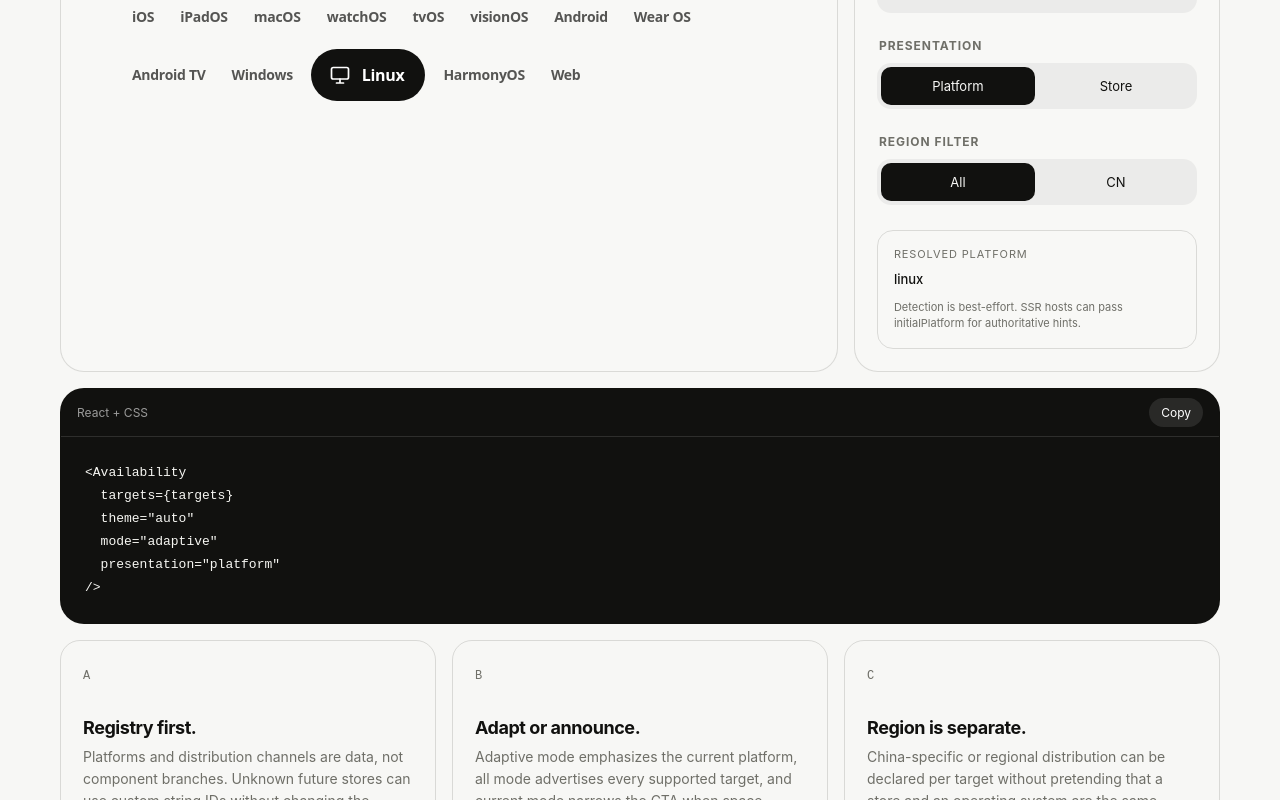
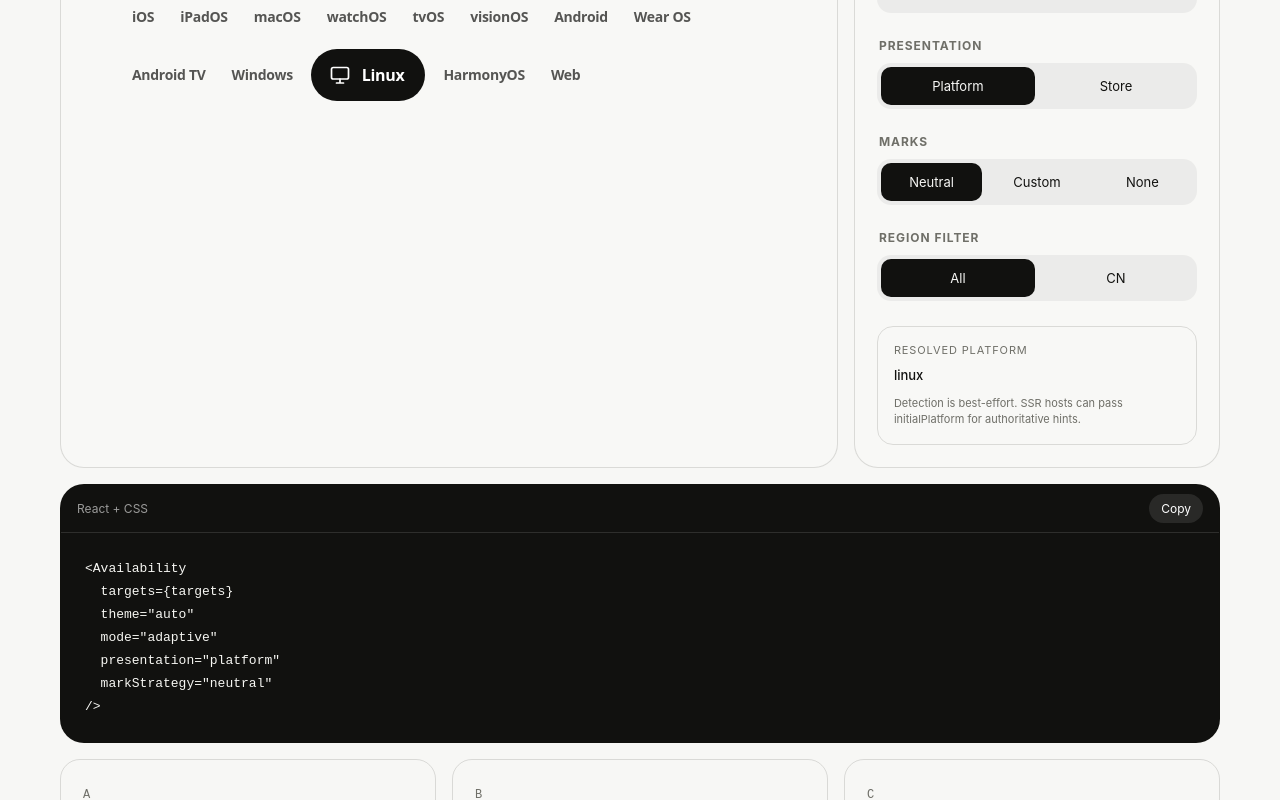
Before and after one commit to akiralazycat/ui, a React (Vite) app: page / in a window 1280 px wide. Shown: the part 1280-2080 px from the top of the page. Built offline with nearby package versions, Linux system fonts and the light colour scheme.

Commit message:
Finalize neutral and custom mark architecture

```diff
--- a/src/components/availability-lab.tsx
+++ b/src/components/availability-lab.tsx
@@ -1,6 +1,8 @@
 import { useMemo, useState } from "react";
 import {
   Availability,
+  type AvailabilityMarkContext,
+  type AvailabilityMarkStrategy,
   type AvailabilityMode,
   type AvailabilityPresentation,
   type AvailabilityTarget,
@@ -27,16 +29,30 @@ const demoTargets: AvailabilityTarget[] = [
   { platform: "web", distribution: "web", url: "https://example.com/app" },
 ];
 
+function DemoCustomMark({ presentation }: AvailabilityMarkContext) {
+  return presentation === "store" ? (
+    <svg viewBox="0 0 24 24" role="presentation">
+      <rect x="4" y="4" width="16" height="16" rx="5" fill="none" stroke="currentColor" strokeWidth="1.7" />
+      <path d="M8 12h8" fill="none" stroke="currentColor" strokeWidth="1.7" strokeLinecap="round" />
+    </svg>
+  ) : (
+    <svg viewBox="0 0 24 24" role="presentation">
+      <path d="M12 3.8 20 18H4L12 3.8Z" fill="none" stroke="currentColor" strokeWidth="1.7" strokeLinejoin="round" />
+    </svg>
+  );
+}
+
 export function AvailabilityLab() {
   const [theme, setTheme] = useState<AvailabilityTheme>("auto");
   const [mode, setMode] = useState<AvailabilityMode>("adaptive");
   const [presentation, setPresentation] = useState<AvailabilityPresentation>("platform");
+  const [markStrategy, setMarkStrategy] = useState<AvailabilityMarkStrategy>("neutral");
   const [region, setRegion] = useState<"all" | "CN">("all");
   const [resolved, setResolved] = useState<DetectedPlatform>("unknown");
 
   const snippet = useMemo(
-    () => `<Availability\n  targets={targets}\n  theme=\"${theme}\"\n  mode=\"${mode}\"\n  presentation=\"${presentation}\"${region === "CN" ? '\n  region="CN"' : ""}\n/>`,
-    [mode, presentation, region, theme],
+    () => `<Availability\n  targets={targets}\n  theme=\"${theme}\"\n  mode=\"${mode}\"\n  presentation=\"${presentation}\"\n  markStrategy=\"${markStrategy}\"${region === "CN" ? '\n  region="CN"' : ""}\n/>`,
+    [markStrategy, mode, presentation, region, theme],
   );
 
   async function copySnippet() {
@@ -55,7 +71,7 @@ export function AvailabilityLab() {
         <div className={`preview preview--${theme}`}>
           <div className="preview__chrome">
             <span>Preview</span>
-            <span>{presentation} · {mode}</span>
+            <span>{presentation} · {mode} · {markStrategy}</span>
           </div>
           <div className="preview__stage preview__stage--availability">
             <Availability
@@ -63,6 +79,8 @@ export function AvailabilityLab() {
               theme={theme}
               mode={mode}
               presentation={presentation}
+              markStrategy={markStrategy}
+              renderMark={DemoCustomMark}
               region={region === "all" ? undefined : region}
               onPlatformResolved={setResolved}
             />
@@ -98,6 +116,15 @@ export function AvailabilityLab() {
           </fieldset>
 
           <fieldset>
+            <legend>Marks</legend>
+            <div className="segmented">
+              {(["neutral", "custom", "none"] as const).map((value) => (
+                <button key={value} type="button" aria-pressed={markStrategy === value} onClick={() => setMarkStrategy(value)}>{value}</button>
+              ))}
+            </div>
+          </fieldset>
+
+          <fieldset>
             <legend>Region filter</legend>
             <div className="segmented segmented--two">
               {(["all", "CN"] as const).map((value) => (
@@ -122,7 +149,7 @@ export function AvailabilityLab() {
       <div className="notes">
         <article><span>A</span><h3>Registry first.</h3><p>Platforms and distribution channels are data, not component branches. Unknown future stores can use custom string IDs without changing the renderer.</p></article>
         <article><span>B</span><h3>Adapt or announce.</h3><p>Adaptive mode emphasizes the current platform, all mode advertises every supported target, and current mode narrows the CTA when space matters.</p></article>
-        <article><span>C</span><h3>Region is separate.</h3><p>China-specific or regional distribution can be declared per target without pretending that a store and an operating system are the same thing.</p></article>
+        <article><span>C</span><h3>Neutral by default.</h3><p>Device/store glyphs are bundled. Custom marks are an integration hook, not a license or a bundled brand-asset catalog.</p></article>
       </div>
     </section>
   );
--- /dev/null
+++ b/src/components/availability-marks.tsx
@@ -0,0 +1,76 @@
+import type { DeviceFamily } from "../lib/availability-registry";
+
+export type NeutralDeviceMarkProps = {
+  device: DeviceFamily;
+};
+
+export function NeutralStoreMark() {
+  return (
+    <svg viewBox="0 0 24 24" role="presentation">
+      <path d="M6.5 8.5h11l-.7 10h-9.6l-.7-10Z" fill="none" stroke="currentColor" strokeWidth="1.7" strokeLinejoin="round" />
+      <path d="M9.2 8.5V7a2.8 2.8 0 0 1 5.6 0v1.5" fill="none" stroke="currentColor" strokeWidth="1.7" strokeLinecap="round" />
+    </svg>
+  );
+}
+
+export function NeutralDeviceMark({ device }: NeutralDeviceMarkProps) {
+  const shape = (() => {
+    switch (device) {
+      case "watch":
+        return (
+          <>
+            <rect x="7.7" y="6.6" width="8.6" height="10.8" rx="2.4" fill="none" stroke="currentColor" strokeWidth="1.7" />
+            <path d="M10 3.5h4l.8 3.1H9.2L10 3.5Zm0 17h4l.8-3.1H9.2l.8 3.1Z" fill="none" stroke="currentColor" strokeWidth="1.7" strokeLinejoin="round" />
+          </>
+        );
+      case "tv":
+        return (
+          <>
+            <rect x="3.5" y="5.5" width="17" height="11" rx="2" fill="none" stroke="currentColor" strokeWidth="1.7" />
+            <path d="M9 20h6M12 16.5V20" fill="none" stroke="currentColor" strokeWidth="1.7" strokeLinecap="round" />
+          </>
+        );
+      case "desktop":
+        return (
+          <>
+            <rect x="3.5" y="4.5" width="17" height="11.5" rx="1.8" fill="none" stroke="currentColor" strokeWidth="1.7" />
+            <path d="M8.5 20h7M12 16v4" fill="none" stroke="currentColor" strokeWidth="1.7" strokeLinecap="round" />
+          </>
+        );
+      case "tablet":
+        return (
+          <>
+            <rect x="5.5" y="2.8" width="13" height="18.4" rx="2.2" fill="none" stroke="currentColor" strokeWidth="1.7" />
+            <circle cx="12" cy="18" r=".8" fill="currentColor" />
+          </>
+        );
+      case "spatial":
+        return <path d="M3.5 12c.7-3.2 2.4-5 5.2-5h6.6c2.8 0 4.5 1.8 5.2 5-.5 3.1-2 4.8-4.4 4.8-1.9 0-2.9-.9-4.1-2.2-1.2 1.3-2.2 2.2-4.1 2.2-2.4 0-3.9-1.7-4.4-4.8Z" fill="none" stroke="currentColor" strokeWidth="1.7" strokeLinejoin="round" />;
+      case "car":
+        return (
+          <>
+            <path d="M5 14.5 6.5 9h11l1.5 5.5v3H5v-3Z" fill="none" stroke="currentColor" strokeWidth="1.7" strokeLinejoin="round" />
+            <circle cx="8" cy="18" r="1.4" fill="none" stroke="currentColor" strokeWidth="1.5" />
+            <circle cx="16" cy="18" r="1.4" fill="none" stroke="currentColor" strokeWidth="1.5" />
+          </>
+        );
+      case "web":
+        return (
+          <>
+            <circle cx="12" cy="12" r="8.5" fill="none" stroke="currentColor" strokeWidth="1.7" />
+            <path d="M3.8 12h16.4M12 3.5c2.2 2.4 3.3 5.2 3.3 8.5S14.2 18.1 12 20.5C9.8 18.1 8.7 15.3 8.7 12S9.8 5.9 12 3.5Z" fill="none" stroke="currentColor" strokeWidth="1.5" />
+          </>
+        );
+      case "phone":
+      default:
+        return (
+          <>
+            <rect x="7" y="2.8" width="10" height="18.4" rx="2.4" fill="none" stroke="currentColor" strokeWidth="1.7" />
+            <circle cx="12" cy="18" r=".8" fill="currentColor" />
+          </>
+        );
+    }
+  })();
+
+  return <svg viewBox="0 0 24 24" role="presentation">{shape}</svg>;
+}
--- a/src/components/availability.tsx
+++ b/src/components/availability.tsx
@@ -10,11 +10,13 @@ import {
   type PlatformId,
 } from "../lib/availability-registry";
 import { detectPlatform, type DetectedPlatform } from "../lib/platform";
+import { NeutralDeviceMark, NeutralStoreMark } from "./availability-marks";
 
 export type AvailabilityTheme = "auto" | "light" | "dark";
 export type AvailabilityMode = "adaptive" | "all" | "current" | "grouped";
 export type AvailabilityPresentation = "platform" | "store";
 export type AvailabilityGroupBy = "ecosystem" | "device" | "distribution";
+export type AvailabilityMarkStrategy = "neutral" | "custom" | "none";
 
 export type AvailabilityTarget = {
   id?: string;
@@ -29,12 +31,23 @@ export type AvailabilityTarget = {
   distributionMark?: ReactNode;
 };
 
+export type AvailabilityMarkContext = {
+  presentation: AvailabilityPresentation;
+  device: DeviceFamily;
+  ecosystem: EcosystemId;
+  distribution: DistributionId;
+  platforms: readonly PlatformId[];
+  targets: readonly AvailabilityTarget[];
+};
+
 export type AvailabilityProps = {
   targets: readonly AvailabilityTarget[];
   theme?: AvailabilityTheme;
   mode?: AvailabilityMode;
   presentation?: AvailabilityPresentation;
   groupBy?: AvailabilityGroupBy;
+  markStrategy?: AvailabilityMarkStrategy;
+  renderMark?: (context: AvailabilityMarkContext) => ReactNode;
   region?: string;
   initialPlatform?: DetectedPlatform;
   className?: string;
@@ -57,48 +70,11 @@ type AvailabilityRow = {
   detail?: string;
   url: string;
   ariaLabel: string;
-  mark?: ReactNode;
+  customMark?: ReactNode;
   device: DeviceFamily;
   ecosystem: EcosystemId;
   distribution: DistributionId;
 };
-
-function NeutralMark({ device, store }: { device: DeviceFamily; store?: boolean }) {
-  if (store) {
-    return (
-      <span className="availability-link__mark" aria-hidden="true">
-        <svg viewBox="0 0 24 24" role="presentation">
-          <path d="M6.5 8.5h11l-.7 10h-9.6l-.7-10Z" fill="none" stroke="currentColor" strokeWidth="1.7" strokeLinejoin="round" />
-          <path d="M9.2 8.5V7a2.8 2.8 0 0 1 5.6 0v1.5" fill="none" stroke="currentColor" strokeWidth="1.7" strokeLinecap="round" />
-        </svg>
-      </span>
-    );
-  }
-
-  const shape = (() => {
-    switch (device) {
-      case "watch":
-        return <><rect x="7.7" y="6.6" width="8.6" height="10.8" rx="2.4" fill="none" stroke="currentColor" strokeWidth="1.7" /><path d="M10 3.5h4l.8 3.1H9.2L10 3.5Zm0 17h4l.8-3.1H9.2l.8 3.1Z" fill="none" stroke="currentColor" strokeWidth="1.7" strokeLinejoin="round" /></>;
-      case "tv":
-        return <><rect x="3.5" y="5.5" width="17" height="11" rx="2" fill="none" stroke="currentColor" strokeWidth="1.7" /><path d="M9 20h6M12 16.5V20" fill="none" stroke="currentColor" strokeWidth="1.7" strokeLinecap="round" /></>;
-      case "desktop":
-        return <><rect x="3.5" y="4.5" width="17" height="11.5" rx="1.8" fill="none" stroke="currentColor" strokeWidth="1.7" /><path d="M8.5 20h7M12 16v4" fill="none" stroke="currentColor" strokeWidth="1.7" strokeLinecap="round" /></>;
-      case "tablet":
-        return <><rect x="5.5" y="2.8" width="13" height="18.4" rx="2.2" fill="none" stroke="currentColor" strokeWidth="1.7" /><circle cx="12" cy="18" r=".8" fill="currentColor" /></>;
-      case "spatial":
-        return <><path d="M3.5 12c.7-3.2 2.4-5 5.2-5h6.6c2.8 0 4.5 1.8 5.2 5-.5 3.1-2 4.8-4.4 4.8-1.9 0-2.9-.9-4.1-2.2-1.2 1.3-2.2 2.2-4.1 2.2-2.4 0-3.9-1.7-4.4-4.8Z" fill="none" stroke="currentColor" strokeWidth="1.7" strokeLinejoin="round" /></>;
-      case "car":
-        return <><path d="M5 14.5 6.5 9h11l1.5 5.5v3H5v-3Z" fill="none" stroke="currentColor" strokeWidth="1.7" strokeLinejoin="round" /><circle cx="8" cy="18" r="1.4" fill="none" stroke="currentColor" strokeWidth="1.5" /><circle cx="16" cy="18" r="1.4" fill="none" stroke="currentColor" strokeWidth="1.5" /></>;
-      case "web":
-        return <><circle cx="12" cy="12" r="8.5" fill="none" stroke="currentColor" strokeWidth="1.7" /><path d="M3.8 12h16.4M12 3.5c2.2 2.4 3.3 5.2 3.3 8.5S14.2 18.1 12 20.5C9.8 18.1 8.7 15.3 8.7 12S9.8 5.9 12 3.5Z" fill="none" stroke="currentColor" strokeWidth="1.5" /></>;
-      case "phone":
-      default:
-        return <><rect x="7" y="2.8" width="10" height="18.4" rx="2.4" fill="none" stroke="currentColor" strokeWidth="1.7" /><circle cx="12" cy="18" r=".8" fill="currentColor" /></>;
-    }
-  })();
-
-  return <span className="availability-link__mark" aria-hidden="true"><svg viewBox="0 0 24 24" role="presentation">{shape}</svg></span>;
-}
 
 function availableInRegion(target: AvailabilityTarget, region?: string) {
   if (!target.regions?.length || !region) return true;
@@ -118,7 +94,7 @@ function buildRows(targets: ResolvedTarget[], presentation: AvailabilityPresenta
       label: target.label ?? target.platformLabel,
       url: target.url,
       ariaLabel: target.ariaLabel ?? `Open ${target.platformLabel} download page`,
-      mark: target.platformMark,
+      customMark: target.platformMark,
       device: target.device,
       ecosystem: target.ecosystem,
       distribution: target.distribution,
@@ -143,7 +119,7 @@ function buildRows(targets: ResolvedTarget[], presentation: AvailabilityPresenta
       detail: platforms.join(" · "),
       url: first.url,
       ariaLabel: first.ariaLabel ?? `Open ${first.distributionLabel} for ${platforms.join(", ")}`,
-      mark: group.find((target) => target.distributionMark)?.distributionMark,
+      customMark: group.find((target) => target.distributionMark)?.distributionMark,
       device: first.device,
       ecosystem: getDistributionDefinition(first.distribution).ecosystem,
       distribution: first.distribution,
@@ -157,12 +133,18 @@ function groupLabel(row: AvailabilityRow, groupBy: AvailabilityGroupBy) {
   return getEcosystemLabel(row.ecosystem);
 }
 
+function fallbackMark(row: AvailabilityRow, presentation: AvailabilityPresentation) {
+  return presentation === "store" ? <NeutralStoreMark /> : <NeutralDeviceMark device={row.device} />;
+}
+
 export function Availability({
   targets,
   theme = "auto",
   mode = "adaptive",
   presentation = "platform",
   groupBy = "ecosystem",
+  markStrategy = "neutral",
+  renderMark,
   region,
   initialPlatform,
   className,
@@ -220,10 +202,27 @@ export function Availability({
     return matches ? "primary" : "secondary";
   }
 
+  function rowMark(row: AvailabilityRow) {
+    if (markStrategy === "none") return null;
+    if (markStrategy === "neutral") return fallbackMark(row, presentation);
+
+    const rendered = row.customMark ?? renderMark?.({
+      presentation,
+      device: row.device,
+      ecosystem: row.ecosystem,
+      distribution: row.distribution,
+      platforms: row.targets.map((target) => target.platform),
+      targets: row.targets,
+    });
+
+    return rendered ?? fallbackMark(row, presentation);
+  }
+
   const classes = ["availability", className].filter(Boolean).join(" ");
 
   function renderRow(row: AvailabilityRow) {
     const state = rowState(row);
+    const mark = rowMark(row);
     return (
       <a
         key={row.key}
@@ -238,7 +237,7 @@ export function Availability({
         aria-hidden={state === "hidden" ? true : undefined}
         tabIndex={state === "hidden" ? -1 : undefined}
       >
-        {row.mark ?? <NeutralMark device={row.device} store={presentation === "store"} />}
+        {mark ? <span className="availability-link__mark" aria-hidden="true">{mark}</span> : null}
         <span className="availability-link__copy">
           <span>{row.label}</span>
           {row.detail ? <small>{row.detail}</small> : null}
@@ -259,7 +258,7 @@ export function Availability({
     }
 
     return (
-      <div className={classes} data-theme={theme} data-mode={mode} data-presentation={presentation} data-ready={ready ? "true" : "false"} data-resolved-platform={resolvedPlatform}>
+      <div className={classes} data-theme={theme} data-mode={mode} data-presentation={presentation} data-mark-strategy={markStrategy} data-ready={ready ? "true" : "false"} data-resolved-platform={resolvedPlatform}>
         {[...grouped.entries()].map(([label, group]) => (
           <section className="availability-group" key={label}>
             <h3>{label}</h3>
@@ -271,7 +270,7 @@ export function Availability({
   }
 
   return (
-    <div className={classes} data-theme={theme} data-mode={mode} data-presentation={presentation} data-ready={ready ? "true" : "false"} data-resolved-platform={resolvedPlatform}>
+    <div className={classes} data-theme={theme} data-mode={mode} data-presentation={presentation} data-mark-strategy={markStrategy} data-ready={ready ? "true" : "false"} data-resolved-platform={resolvedPlatform}>
       <div className="availability-list">{rows.map(renderRow)}</div>
     </div>
   );
--- a/src/index.ts
+++ b/src/index.ts
@@ -1,12 +1,17 @@
 export { Availability } from "./components/availability";
 export type {
   AvailabilityGroupBy,
+  AvailabilityMarkContext,
+  AvailabilityMarkStrategy,
   AvailabilityMode,
   AvailabilityPresentation,
   AvailabilityProps,
   AvailabilityTarget,
   AvailabilityTheme,
 } from "./components/availability";
+
+export { NeutralDeviceMark, NeutralStoreMark } from "./components/availability-marks";
+export type { NeutralDeviceMarkProps } from "./components/availability-marks";
 
 export { StoreLinks } from "./components/store-links";
 export type { StoreLinksPlatform, StoreLinksProps, StoreLinksTheme } from "./components/store-links";
```
Also changed, not shown: src/components/store-links.tsx (+12 -6 lines), 2 other files (tests, documents, lock files or other folders).
